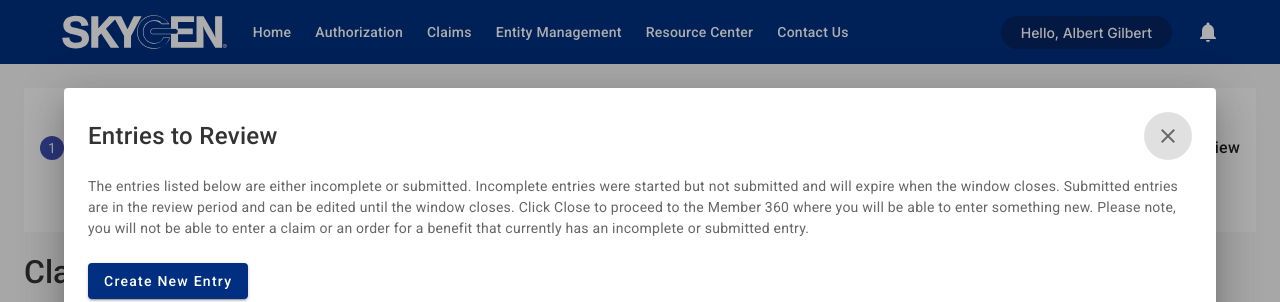
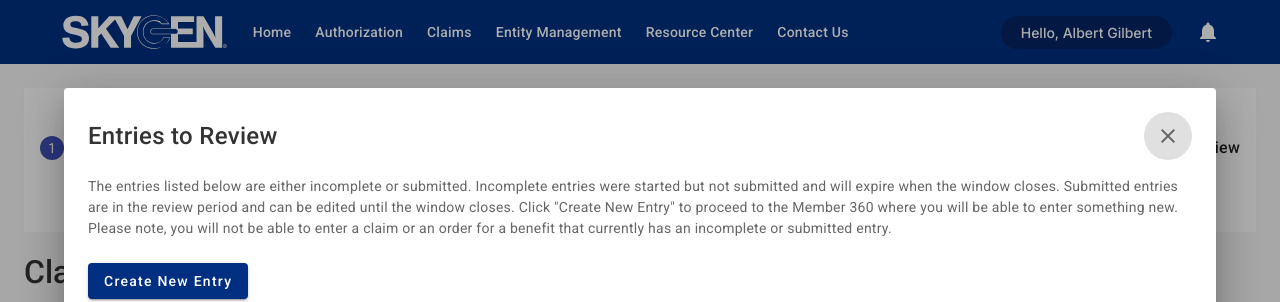
Before and after one commit to DanielleWade1/vpp-claimentryattempt, an Angular app: page /claim360 in a window 1280 px wide. Both pictures are taken after a click on the button "View Draft Entries". Shown: the top 302 px of the page. Built offline with nearby package versions, Linux system fonts and the light colour scheme.

Commit message:
Update Entries Review Modal Text

```diff
--- a/src/components/entries-review-modal/entries-review-modal.component.ts
+++ b/src/components/entries-review-modal/entries-review-modal.component.ts
@@ -27,7 +27,7 @@ interface EntryItem {
       </div>
 
       <div class="modal-description">
-        The entries listed below are either incomplete or submitted. Incomplete entries were started but not submitted and will expire when the window closes. Submitted entries are in the review period and can be edited until the window closes. Click Close to proceed to the Member 360 where you will be able to enter something new. Please note, you will not be able to enter a claim or an order for a benefit that currently has an incomplete or submitted entry.
+        The entries listed below are either incomplete or submitted. Incomplete entries were started but not submitted and will expire when the window closes. Submitted entries are in the review period and can be edited until the window closes. Click "Create New Entry" to proceed to the Member 360 where you will be able to enter something new. Please note, you will not be able to enter a claim or an order for a benefit that currently has an incomplete or submitted entry.
       </div>
 
       <button mat-raised-button color="primary" class="create-entry-button" (click)="close()">
```
